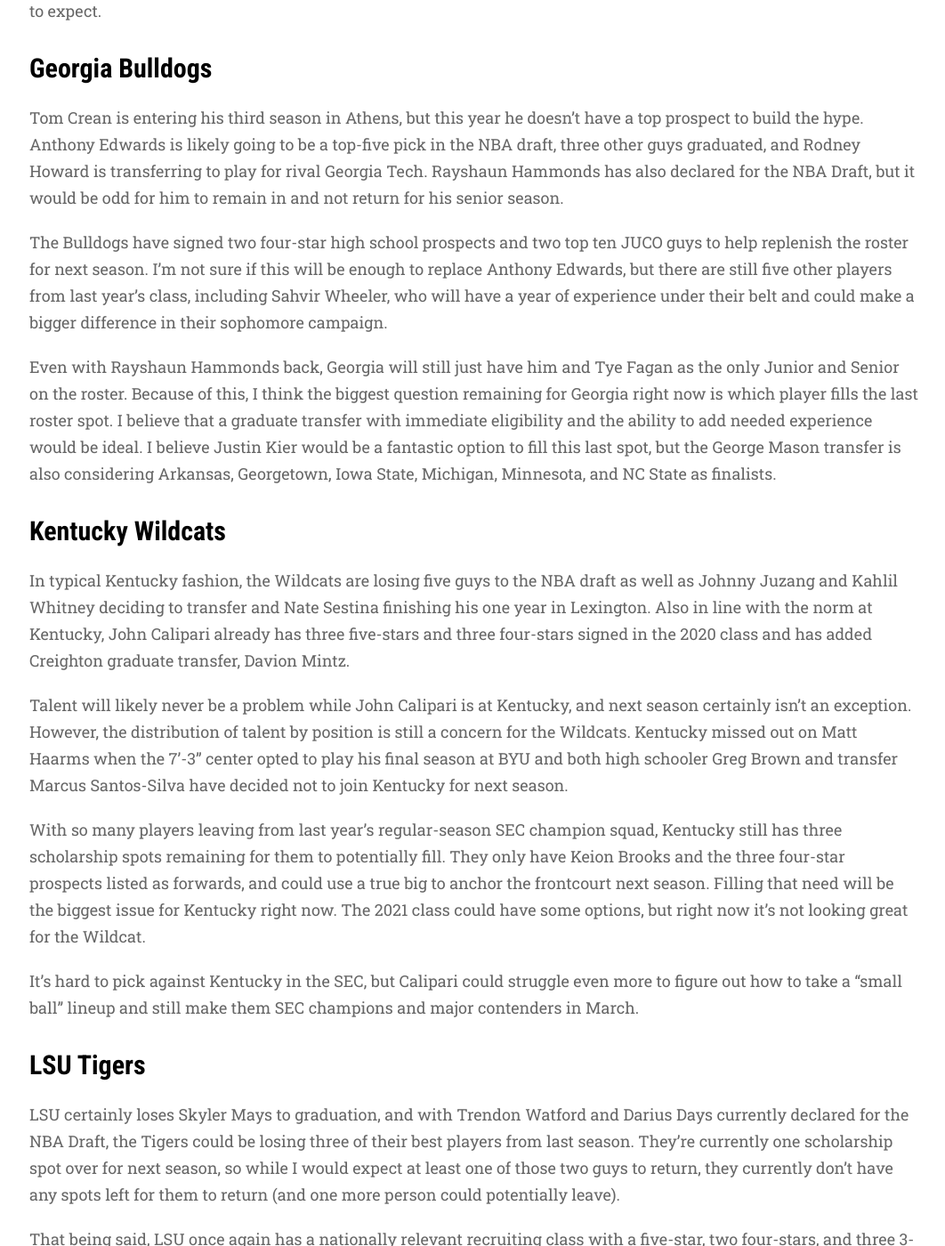
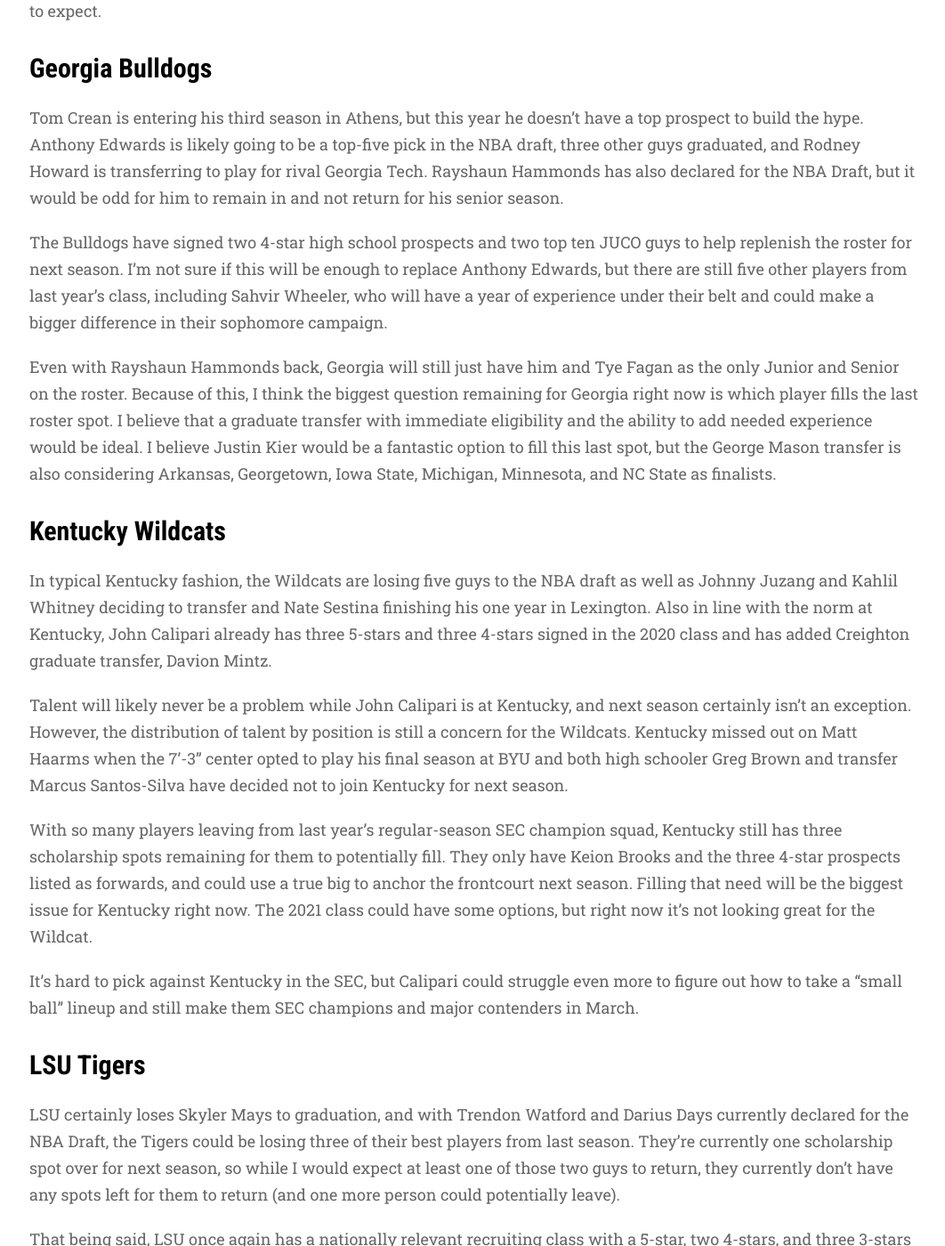
Before and after one commit to jacobvarner/hoops-jacobvarner, a Jekyll site: the page built from _posts/2020-4-24-with-200-days-until-college-basketball-returns-these-are-the-biggest-questions-for-each-sec-basketball-team.md, in a window 1280 px wide and 1400 px high, scrolled down 3303 px. Shown: the whole window at 89% size, without its empty margins (107-1169 px from the left). Built offline with Jekyll 4.4.1, drawn with Linux system fonts in a browser that asks for light colours; nearby versions of some CDN libraries; some of the changed text lies outside the part shown.

Commit message:
Changed back to 5-star and 4-star format

```diff
--- a/_posts/2020-4-24-with-200-days-until-college-basketball-returns-these-are-the-biggest-questions-for-each-sec-basketball-team.md
+++ b/_posts/2020-4-24-with-200-days-until-college-basketball-returns-these-are-the-biggest-questions-for-each-sec-basketball-team.md
@@ -19,7 +19,7 @@
 
 ### Alabama Crimson Tide
 
-Alabama, and second-year head coach Nate Oats, have already made a splash in the last few weeks by picking up big commitments from key high school prospects and important transfers. As I write this, Alabama has already signed three four-star high school prospects, the 3rd overall JUCO prospect, and a key grad transfer in Jordan Bruner. Former five-star guard Jahvon Quinerly who transferred from Villanova will also be eligible while two other players return from injury.
+Alabama, and second-year head coach Nate Oats, have already made a splash in the last few weeks by picking up big commitments from key high school prospects and important transfers. As I write this, Alabama has already signed three 4-star high school prospects, the 3rd overall JUCO prospect, and a key grad transfer in Jordan Bruner. Former 5-star guard Jahvon Quinerly who transferred from Villanova will also be eligible while two other players return from injury.
 
 All in all, there are eight newcomers for the Crimson Tide next season, but with a second-year head coach trying to implement a new uptempo system, that might be better than usual for teams bringing in several newcomers. Kira Lewis, arguably the best player on Alabama's roster last season, and certainly the most important, has already announced that he is staying in the draft, and this will be a major blow for the Crimson Tide.
 
@@ -29,7 +29,7 @@
 
 ### Arkansas Razorbacks
 
-This section is going to sound very repetitive, because honestly, I see Arkansas in almost the same boat as Alabama right now. Both programs have a quality coach going into year two, both programs have signed an impressive class of newcomers including a mix of four-star high school prospects and key transfers, and both schools are waiting to see if their stars are going to stay in the NBA Draft.
+This section is going to sound very repetitive, because honestly, I see Arkansas in almost the same boat as Alabama right now. Both programs have a quality coach going into year two, both programs have signed an impressive class of newcomers including a mix of 4-star high school prospects and key transfers, and both schools are waiting to see if their stars are going to stay in the NBA Draft.
 
 Both Isaiah Joe and Mason Jones have entered their name into the NBA Draft, and like Alabama, there is just currently one roster spot remaining for either to return without another player having to transfer or give up their scholarship in some way. I'm trying not to sound repetitive, but again, who decides to return to Arkansas is the biggest question mark I still have for next season.
 
@@ -41,7 +41,7 @@
 
 ### Auburn Tigers
 
-Auburn loses five scholarship players to graduation and Isaac Okoro to the NBA Draft, which is somehow even more than they lost last season. Bruce Pearl proved people wrong and made noise with a "depleted" team last season, but this will arguably be a bigger challenge. So far, the Tigers have reloaded quite well with the best recruiting class in program history including five-star Sharife Cooper and three other 3/four-stars. It'll be another big challenge to reload, but with the promise the freshman class showed, plus Bruce Pearl at the helm, Auburn should be fine.
+Auburn loses five scholarship players to graduation and Isaac Okoro to the NBA Draft, which is somehow even more than they lost last season. Bruce Pearl proved people wrong and made noise with a "depleted" team last season, but this will arguably be a bigger challenge. So far, the Tigers have reloaded quite well with the best recruiting class in program history including 5-star Sharife Cooper and three other 3/4-stars. It'll be another big challenge to reload, but with the promise the freshman class showed, plus Bruce Pearl at the helm, Auburn should be fine.
 
 However, "fine" probably won't cut it for the new expectations of Auburn basketball. That being said, there are still two more spots left on next year's team, and who fills those two spots is the biggest question remaining for Auburn. The Tigers missed out on top ten prospects Jalen Green, who opted for the G League, and Greg Brown, who chose to stay home and play for Texas, but there are still quality players that have the option of playing for Auburn next season.
 
@@ -51,7 +51,7 @@
 
 ### Florida Gators
 
-Florida is only losing Kerry Blackshear to graduation and Dontay Bassett who is transferring the Weber State. The Gators have been fortunate to have both Scottie Lewis, a former five-star prospect, and Keyontae Johnson announce that they are returning for next season. They have added two four-star prospects out of high school and the fifth overall JUCO prospect as well as two transfers that will be available next season.
+Florida is only losing Kerry Blackshear to graduation and Dontay Bassett who is transferring the Weber State. The Gators have been fortunate to have both Scottie Lewis, a former 5-star prospect, and Keyontae Johnson announce that they are returning for next season. They have added two 4-star prospects out of high school and the fifth overall JUCO prospect as well as two transfers that will be available next season.
 
 Andrew Nembhard could still potentially decide to declare for the NBA Draft, but with the deadline quickly approaching, it looks like he might opt to stay for his Junior season. With Nembhard there are no more roster spots remaining for next season, so his decision is probably the biggest decision left for Florida and if he goes, whomever Mike White gets to replace him will also be very important.
 
@@ -63,17 +63,17 @@
 
 Tom Crean is entering his third season in Athens, but this year he doesn't have a top prospect to build the hype. Anthony Edwards is likely going to be a top-five pick in the NBA draft, three other guys graduated, and Rodney Howard is transferring to play for rival Georgia Tech. Rayshaun Hammonds has also declared for the NBA Draft, but it would be odd for him to remain in and not return for his senior season.
 
-The Bulldogs have signed two four-star high school prospects and two top ten JUCO guys to help replenish the roster for next season. I'm not sure if this will be enough to replace Anthony Edwards, but there are still five other players from last year's class, including Sahvir Wheeler, who will have a year of experience under their belt and could make a bigger difference in their sophomore campaign.
+The Bulldogs have signed two 4-star high school prospects and two top ten JUCO guys to help replenish the roster for next season. I'm not sure if this will be enough to replace Anthony Edwards, but there are still five other players from last year's class, including Sahvir Wheeler, who will have a year of experience under their belt and could make a bigger difference in their sophomore campaign.
 
 Even with Rayshaun Hammonds back, Georgia will still just have him and Tye Fagan as the only Junior and Senior on the roster. Because of this, I think the biggest question remaining for Georgia right now is which player fills the last roster spot. I believe that a graduate transfer with immediate eligibility and the ability to add needed experience would be ideal. I believe Justin Kier would be a fantastic option to fill this last spot, but the George Mason transfer is also considering Arkansas, Georgetown, Iowa State, Michigan, Minnesota, and NC State as finalists.
 
 ### Kentucky Wildcats
 
-In typical Kentucky fashion, the Wildcats are losing five guys to the NBA draft as well as Johnny Juzang and Kahlil Whitney deciding to transfer and Nate Sestina finishing his one year in Lexington. Also in line with the norm at Kentucky, John Calipari already has three five-stars and three four-stars signed in the 2020 class and has added Creighton graduate transfer, Davion Mintz.
+In typical Kentucky fashion, the Wildcats are losing five guys to the NBA draft as well as Johnny Juzang and Kahlil Whitney deciding to transfer and Nate Sestina finishing his one year in Lexington. Also in line with the norm at Kentucky, John Calipari already has three 5-stars and three 4-stars signed in the 2020 class and has added Creighton graduate transfer, Davion Mintz.
 
 Talent will likely never be a problem while John Calipari is at Kentucky, and next season certainly isn't an exception. However, the distribution of talent by position is still a concern for the Wildcats. Kentucky missed out on Matt Haarms when the 7'-3" center opted to play his final season at BYU and both high schooler Greg Brown and transfer Marcus Santos-Silva have decided not to join Kentucky for next season.
 
-With so many players leaving from last year's regular-season SEC champion squad, Kentucky still has three scholarship spots remaining for them to potentially fill. They only have Keion Brooks and the three four-star prospects listed as forwards, and could use a true big to anchor the frontcourt next season. Filling that need will be the biggest issue for Kentucky right now. The 2021 class could have some options, but right now it's not looking great for the Wildcat.
+With so many players leaving from last year's regular-season SEC champion squad, Kentucky still has three scholarship spots remaining for them to potentially fill. They only have Keion Brooks and the three 4-star prospects listed as forwards, and could use a true big to anchor the frontcourt next season. Filling that need will be the biggest issue for Kentucky right now. The 2021 class could have some options, but right now it's not looking great for the Wildcat.
 
 It's hard to pick against Kentucky in the SEC, but Calipari could struggle even more to figure out how to take a "small ball" lineup and still make them SEC champions and major contenders in March.
 
@@ -83,7 +83,7 @@
 
 LSU certainly loses Skyler Mays to graduation, and with Trendon Watford and Darius Days currently declared for the NBA Draft, the Tigers could be losing three of their best players from last season. They're currently one scholarship spot over for next season, so while I would expect at least one of those two guys to return, they currently don't have any spots left for them to return (and one more person could potentially leave).
 
-That being said, LSU once again has a nationally relevant recruiting class with a five-star, two four-stars, and three 3-stars committed or signed. On top of that the Tigers have signatures from transfers Shareef O'Neal and Josh LeBlanc while Parker Edwards will be available after sitting last season.
+That being said, LSU once again has a nationally relevant recruiting class with a 5-star, two 4-stars, and three 3-stars committed or signed. On top of that the Tigers have signatures from transfers Shareef O'Neal and Josh LeBlanc while Parker Edwards will be available after sitting last season.
 
 I think LSU has already added enough talent to be good once again next season, especially with the momentum Will Wade has built in the last two few years, but the biggest decision for the Tigers will probably be the eligibility of Shareef O'Neal and Josh LeBlanc. O'Neal in particular would add another valuable option to the Tigers' frontcourt if he can get a waiver for immediate eligibility or the NCAA somehow changes their transfer eligibility rules in time to take effect for the 2020-2021 season.
 
@@ -103,7 +103,7 @@
 
 The transfer portal and other forms of departure have not been kind to the Ben Howland as five players have announced they're transferring, four guys have graduated, and three players have declared for the NBA Draft with Nick Weatherspoon and Robert Woodard II already announcing they plan to stay in. All in all, Mississippi State is losing at least seven scholarship players with the potential to lose one more if Reggie Perry decides to stay in the draft.
 
-To counter this mass exodus, the Bulldogs will have transfer Tolu Smith available after sitting out last season and have signed a four-star and three-star prospect. Six scholarships are remaining for next year's Mississippi State Bulldogs, so limiting this to just one question mark for next season seems like an understatement.
+To counter this mass exodus, the Bulldogs will have transfer Tolu Smith available after sitting out last season and have signed a 4-star and 3-star prospect. Six scholarships are remaining for next year's Mississippi State Bulldogs, so limiting this to just one question mark for next season seems like an understatement.
 
 While Abdul Ado has put his name into the draft, it seems very apparent that he will return and be one of the top guys for the Bulldogs next season. Outside of that, they're going to need a lot of help either from incoming transfers of high school guys that reclassify from the 2021 class. Ben Howland has started to settle down from the other top coaches in the SEC now entering his sixth year, but this will be a very important next few months for him as he tries to build out a team that can try to at least compete for the top half of the league.
 
@@ -127,7 +127,7 @@
 
 ### Tennessee Volunteers
 
-Tennessee loses Lamonte Turner and Jordan Bowden to graduation and Jalen Johnson is transferring to ETSU, but other than that, Rick Barnes returns a good bit of talent AND has signed a top recruiting class nationally. Two newly available transfers, two five-stars, a four-star, and a three-star dual-sport athlete join the Volunteers on top of the leadership and skills of John Fulkerson and Yves Pons.
+Tennessee loses Lamonte Turner and Jordan Bowden to graduation and Jalen Johnson is transferring to ETSU, but other than that, Rick Barnes returns a good bit of talent AND has signed a top recruiting class nationally. Two newly available transfers, two 5-stars, a 4-star, and a 3-star dual-sport athlete join the Volunteers on top of the leadership and skills of John Fulkerson and Yves Pons.
 
 Honestly, with a full roster already, and plenty of talent to add to the key players returning, Tennessee doesn't leave me with a lot of questions and I'm probably already to declare them as the preseason favorite in the SEC and a national contender. Last season was a down year after two straight seasons at the top of the SEC, but it looks like the Volunteers will be right back on top of the league.
 
@@ -137,7 +137,7 @@
 
 ### Texas A&M Aggies
 
-After year one of the Buzz Williams era at Texas A&M, the Aggies lose three players to graduation and one player is transferring. They have replaced them with a four-star, two 3-stars, and graduate transfer Kevin Marfo from Quinnipiac.
+After year one of the Buzz Williams era at Texas A&M, the Aggies lose three players to graduation and one player is transferring. They have replaced them with a 4-star, two 3-stars, and graduate transfer Kevin Marfo from Quinnipiac.
 
 With Savion Flagg, Quenton Jackson, and Jay Jay Chandler all returning for their senior season after being significant contributors last season, Buzz Williams has enough to be dangerous in the SEC in year two. However, with all that returning talent, the Aggies are looking to just have three guys listed as forwards and with Flagg listed as a guard and forward.
 
```
Also changed, not shown: other parts of _posts/2020-4-24-with-200-days-until-college-basketball-returns-these-are-the-biggest-questions-for-each-sec-basketball-team.md (+3 -3 lines), _posts/2020-8-8-2020-2021-sec-basketball-roster-turnover-and-returning-contribution-roundup.md (+5 -5 lines).
